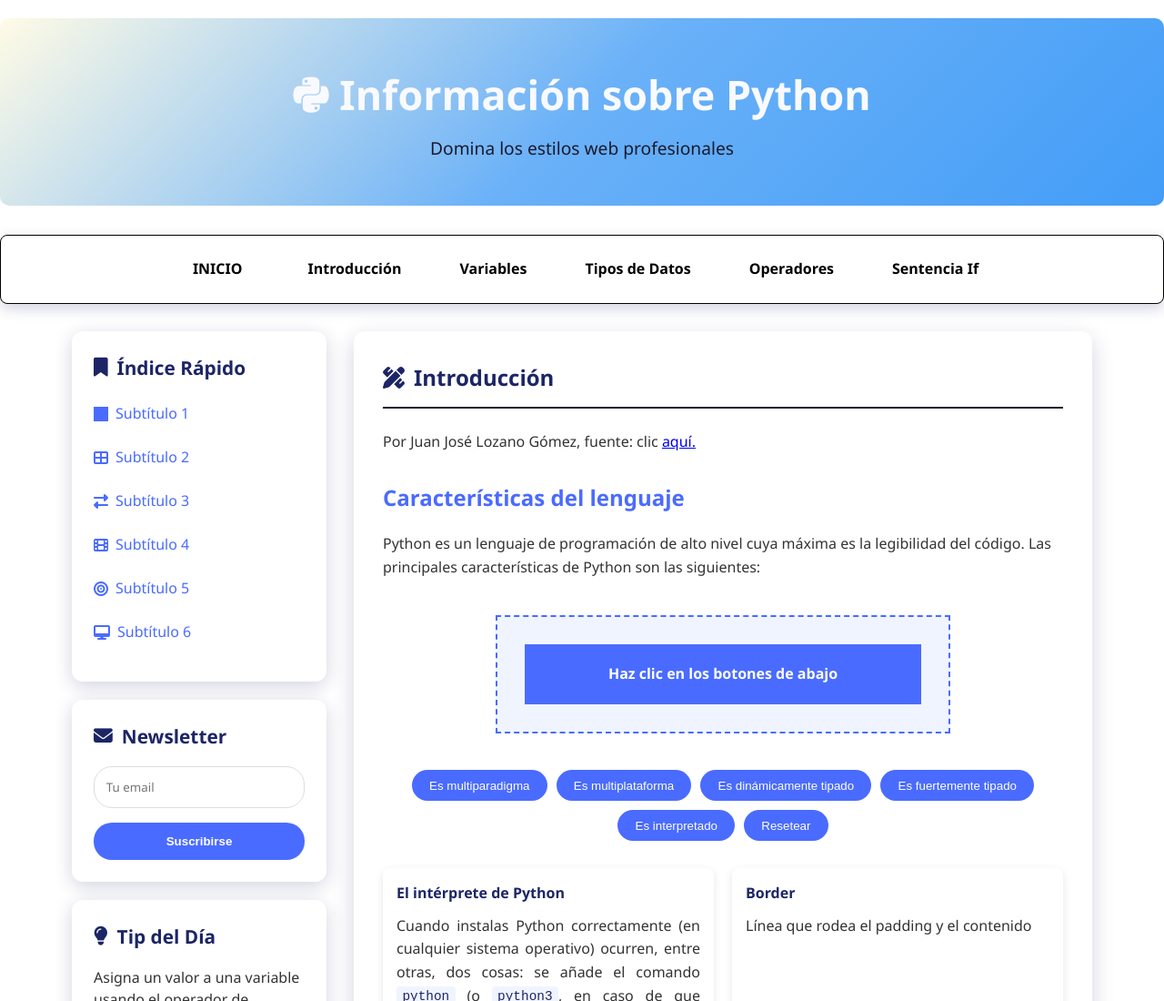
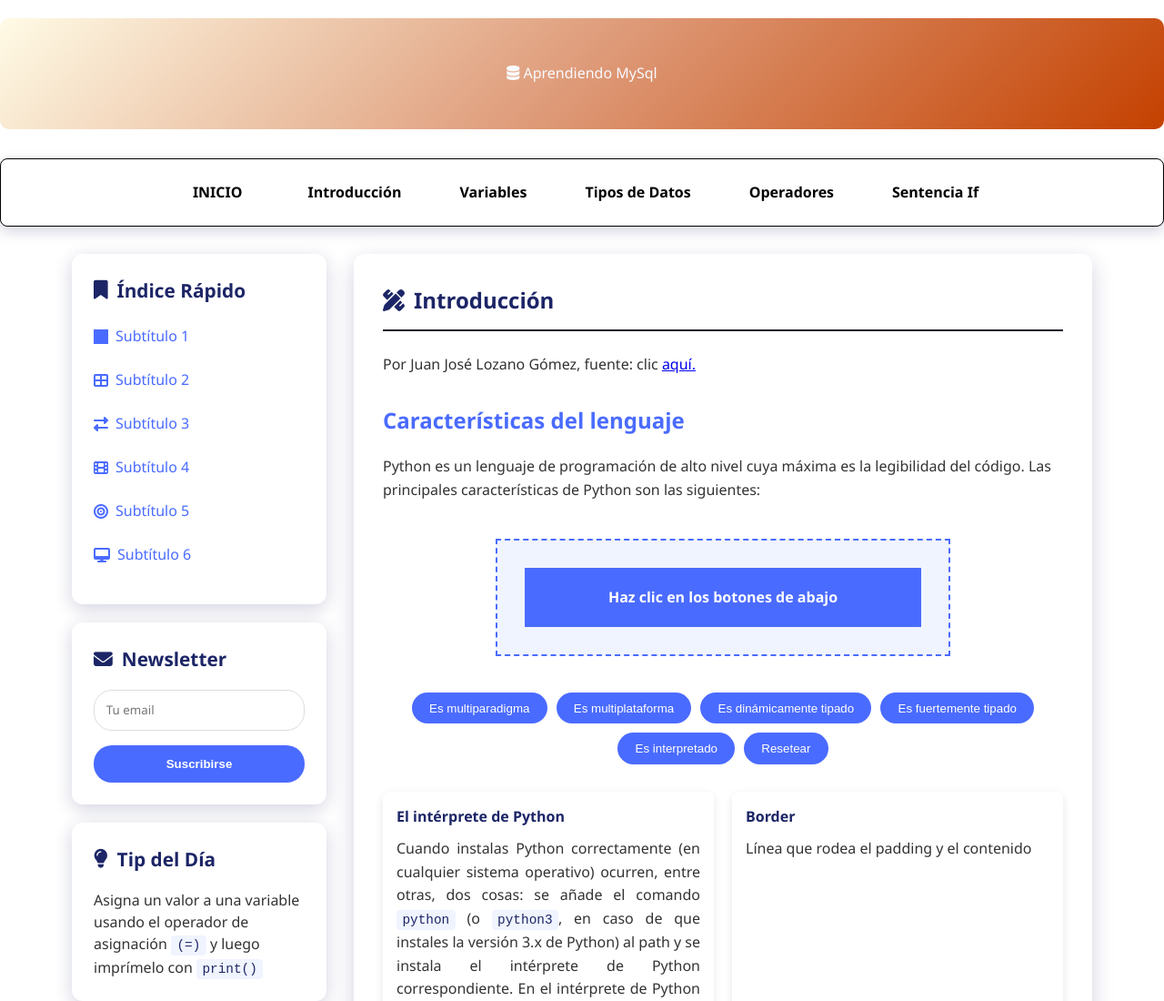
Before and after one commit to delanoys/ProyectoWeb-Grupo3-AvanzaTech, a plain HTML site: page Valeria/infoMySQL.html in a window 1280 px wide. Shown: the top 1100 px of the page at 91% size. Drawn offline with Linux system fonts and the light colour scheme.

Commit message:
Estilos1agg

```diff
--- a/Valeria/EstilosMySql.css
+++ b/Valeria/EstilosMySql.css
@@ -1,5 +1,5 @@
 :root {
-    --primary-color: #4a6bff;
+    --primary-color: #4a6bff ;
     --secondary-color: #1c2566;
     --dark-color: #1a1a2e;
     --light-color: #f8f9fa;
@@ -40,7 +40,7 @@ body {
 
 /* PRIMER CONTENEDOR */
 .main-header {
-    background: linear-gradient(135deg, #fffbe6 0%, #6ab1f8 50%, #439DF7 100%);
+    background: linear-gradient(135deg, #fffbe6 0%, #de9a78 50%, #c44100 100%);
     padding: 3rem 0;
     text-align: center;
     margin-bottom: 2rem;
--- a/Valeria/infoMySQL.html
+++ b/Valeria/infoMySQL.html
@@ -10,9 +10,9 @@
 <body>
     <header class="main-header">
         <div class="container">
-            <h1><i class="fa-brands fa-python"></i> Información sobre Python</h1><!--MZH: Conseguir icono python-->
+             <i class="fa-solid fa-database"></i> Aprendiendo MySql</h1><!--MZH: Conseguir icono python-->
 
-            <p>Domina los estilos web profesionales</p>
+            <p></p>
         </div>
     </header>
 
```
